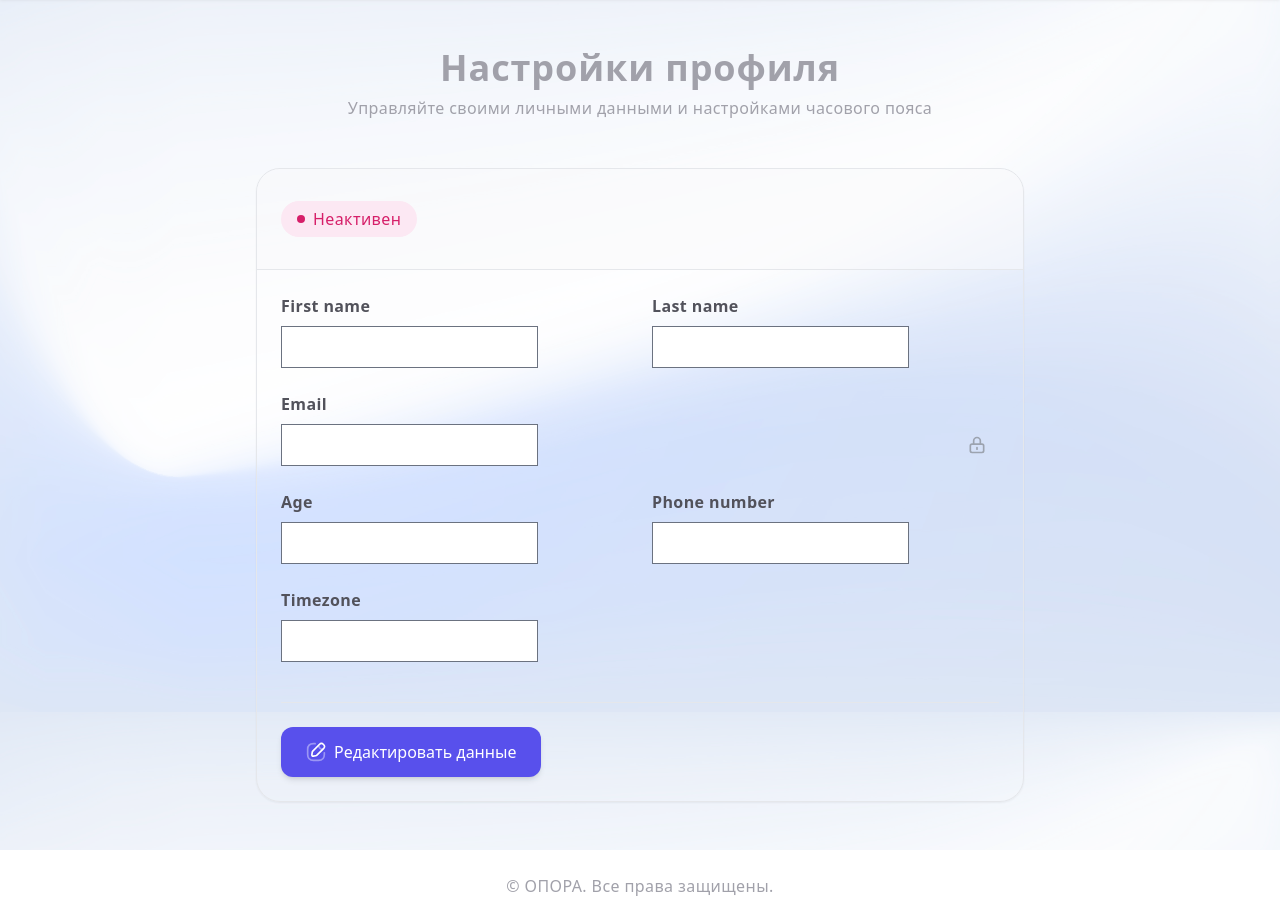
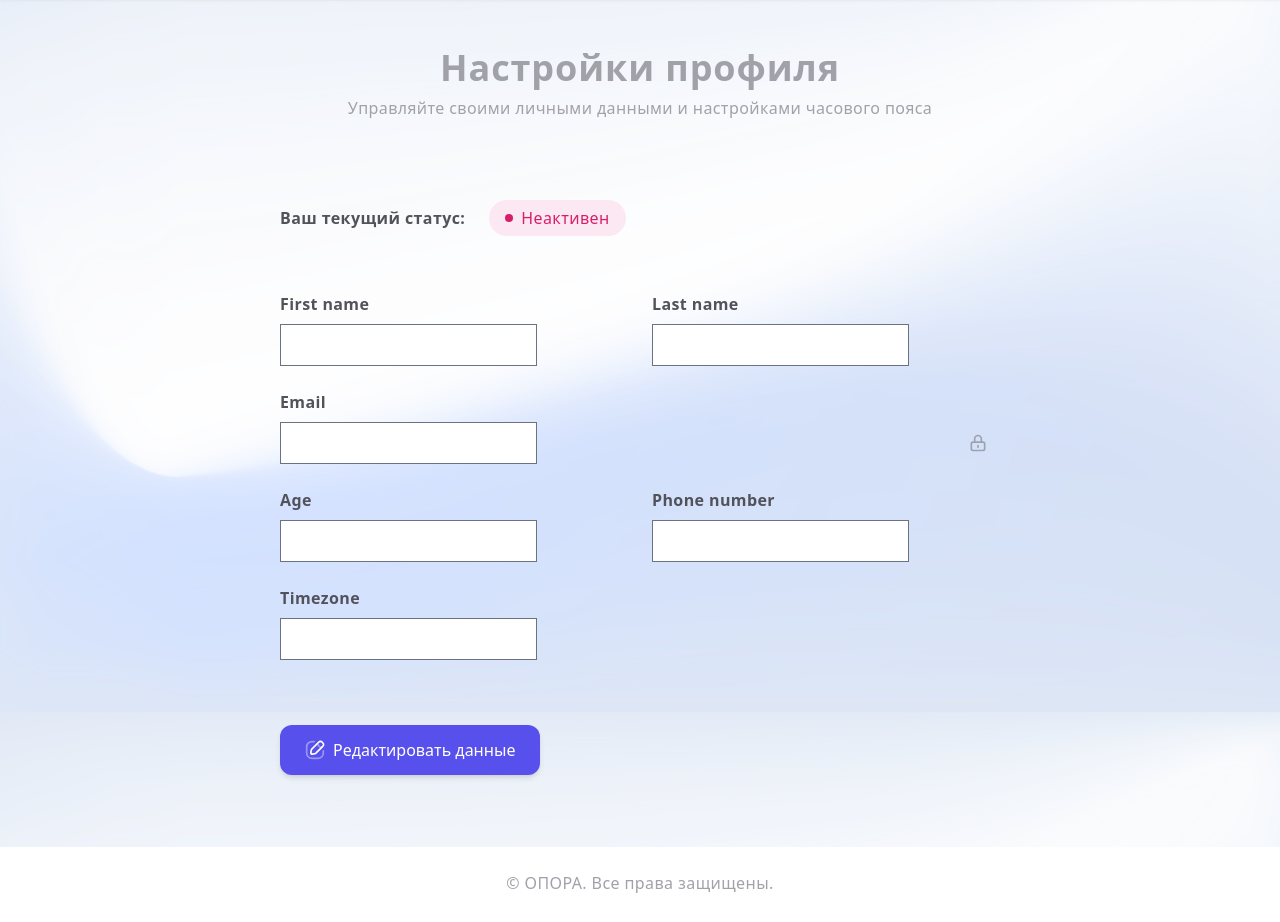
Before and after one commit to MaksimLakovich/Psychologist-aggregator, a Django app: template core/templates/core/client_pages/my_account/edit_client.html in a window 1280 px wide. Shown: the part 88-1010 px from the top of the page. After the commit the page ends 981 px from the top, so only its background shows below. Run offline with Django 5.2, Linux system fonts and the light colour scheme; the template is opened without the code that fills it, so the values that code supplies are empty, except form fields; tables that the repository leaves empty hold one stand-in row (values such as "Sample post"); form fields are guessed from the names that the template uses; some libraries are stand-ins or nearby versions.

Commit message:
мелкое изменение в стиле

```diff
--- a/core/templates/core/client_pages/my_account/edit_client.html
+++ b/core/templates/core/client_pages/my_account/edit_client.html
@@ -33,10 +33,13 @@
             </p>
         </div>
 
-        <div class="bg-transparent rounded-3xl shadow-sm border border-gray-200 overflow-hidden">
+        <div class="bg-transparent">
 
             <!-- ПРИЗНАК АКТИВНОСТИ ПОЛЬЗОВАТЕЛЯ -->
-            <div class="px-6 py-8 border-b border-gray-200 bg-gray-50/50 flex flex-col sm:flex-row items-center gap-6">
+            <div class="px-6 py-8 flex flex-col sm:flex-row items-center gap-6">
+                <p class="text-base font-semibold tracking-wide text-zinc-600">
+                    Ваш текущий статус:
+                </p>
                 <div class="text-center sm:text-left">
                     {% if request.user.is_active %}
                     <span class="inline-flex items-center px-4 py-1.5 rounded-full
```
